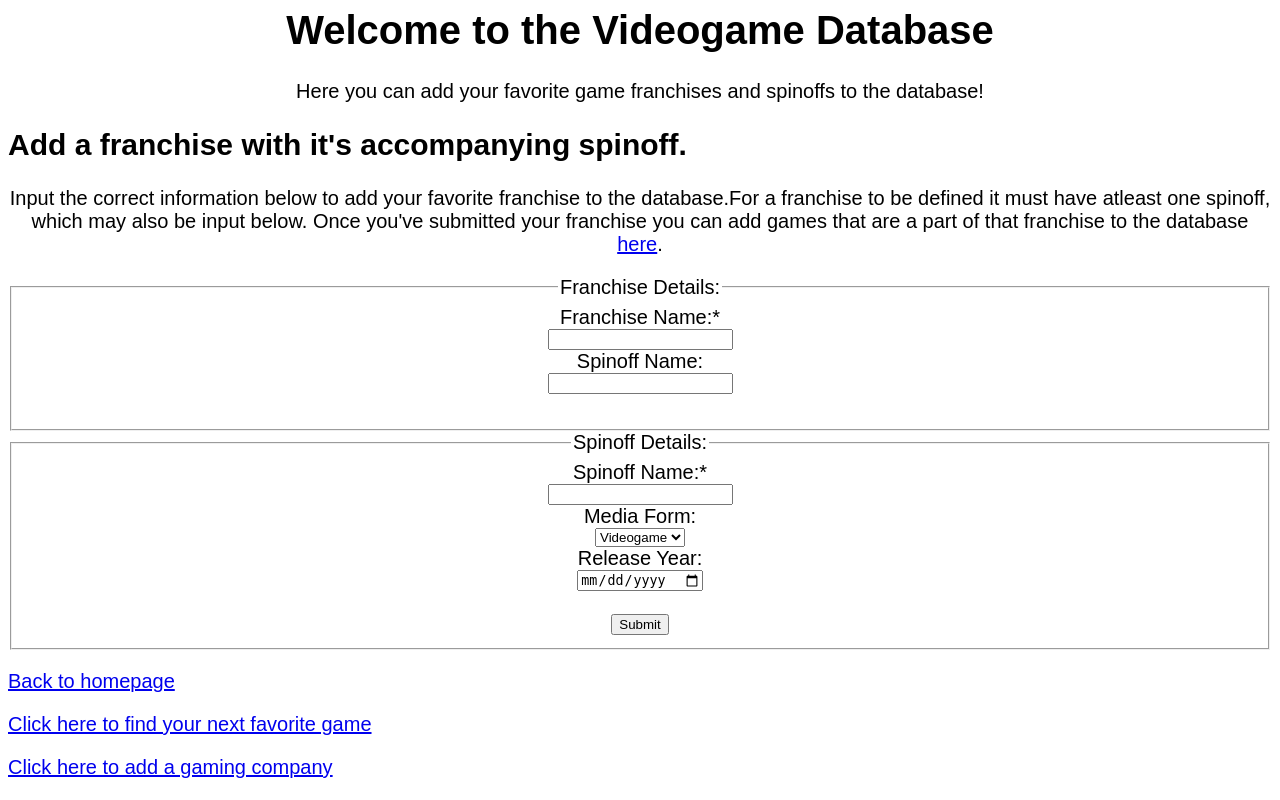
After one commit to basseches/vgdb, a Flask app: page /addfranchise in a window 1280 px wide. The commit adds this page. Run offline with Flask 3, Linux system fonts and the light colour scheme; parts of the project's set-up code (start-up, migrations or seed data) failed here and were passed over.

Commit message:
finished all user input stuff

```diff
--- a/server.py
+++ b/server.py
@@ -238,23 +238,56 @@ def addgame():
 #adding a company to the DB
 @app.route('/addcompany', methods=['GET'])
 def addcompany_page():
-    print("here")
     return render_template('addcompany.html')
 
 @app.route('/addcompany', methods=['POST'])
-def addcompany():
-    print("in here")
-    company_name = request.form['title']
+def addcompanyDB():
+    company_name = request.form['company']
     company_country = request.form['country']
 
     params = {}
     params["company"] = company_name
-    params["country"] = country
+    params["country"] = company_country
 
     g.conn.execute(text('INSERT INTO company(title,country) VALUES (:company,:country)'),params)
     g.conn.commit()
+    return redirect('/addcompany')
+#adding a franchise
+@app.route('/addfranchise', methods=['GET'])
+def addfranchise_page():
+    return render_template('addfranchise.html')
+
+@app.route('/addfranchise', methods=['POST'])
+def addfranchise():
+    #completely add the new spinoff first
+    spinoff_name = request.form['spinoff_title']
+    spinoff_type = request.form['spinoff_type']
+    spinoff_year = request.form['release_year']
+    print("made it here")
+
+
+    params = {}
+    params["title"] = spinoff_name
+    params["type"] = spinoff_type
+    params["release_year"] = spinoff_year
+
+    g.conn.execute(text('INSERT INTO spinoff(title,type,release_year) VALUES (:title,:type,:release_year)'),params)
+    g.conn.commit()
     print("made it here too")
-    return redirect('/addcompany')
+
+    #now handle franchise work
+    franchise = request.form['franchise']
+    spinoff = request.form['spinoff']
+
+    if franchise != "":
+        params = {}
+        params["franchise"] = franchise
+        params["spinoff"] = spinoff
+
+        g.conn.execute(text('INSERT INTO franchise(title,spinoff) VALUES (:franchise,:spinoff)'),params)
+        g.conn.commit()
+    return redirect('/addfranchise')
+
 
 #------------------------------------------------------------------------------
 # QUERYING
--- /dev/null
+++ b/templates/addfranchise.html
@@ -0,0 +1,64 @@
+<html>
+  <style>
+    body{
+      font-size: 15pt;
+      font-family: arial;
+    }
+  </style>
+
+
+<body>
+	<h1 style="text-align:center;">Welcome to the Videogame Database</h1>
+	<p style="text-align:center;">Here you can add your favorite game franchises and spinoffs to the database! </p>
+
+<div>
+<h2>Add a franchise with it's accompanying spinoff.</h2>
+
+<p style="text-align:center;">Input the correct information below to add your favorite franchise to the database.For a franchise to be defined it must have atleast one spinoff, which may also be input below. Once you've submitted your franchise you can add games that are a part of that franchise to the database <a href="addgame">here</a>. </p>
+
+<form style="text-align:center;" method="POST" action="/addfranchise">
+  <fieldset>
+    <legend>Franchise Details:</legend>
+
+    <label for="franchise">Franchise Name:*</label><br>
+    <input type="text" id="franchise" name="franchise" value=""><br>
+
+    <label for="spinoff">Spinoff Name:</label><br>
+    <input type="text" id="spinoff" name="spinoff" value=""><br><br>
+  </fieldset>
+
+ <fieldset>
+    <legend>Spinoff Details:</legend>
+
+    <label for="spinoff_title">Spinoff Name:*</label><br>
+    <input type="text" id="spinoff_title" name="spinoff_title" value=""><br>
+
+    <label for="spinoff_type">Media Form:</label><br>
+    <select id="spinoff_type" name="spinoff_type">
+    <option value="Game">Videogame</option>
+    <option value="Movie">Movie</option>
+    <option value="Comic" >Comic</option>
+    <option value="Show">Show</option>
+    <option value="Book">Book</option>
+    </select><br>
+
+    <label for="release_year">Release Year:</label><br>
+    <input type="date" id="release_year" name="release_year" value=""><br><br>
+
+    <input type="submit" value="Submit">
+  </fieldset>
+
+</form>
+</div>
+
+
+
+<p><a href=/>Back to homepage</a></p>
+<p><a href="query">Click here to find your next favorite game</a></p>
+<p><a href="addcompany">Click here to add a gaming company</a></p>
+
+
+</body>
+
+
+</html>
--- a/templates/nav.html
+++ b/templates/nav.html
@@ -22,6 +22,8 @@
                 <li class="navlinkcss" id="query"><a class="nav-link" id="nav-link2" href="/query">Search the VGDB</a></li>
                 <li class="navlinkcss" id="addg"><a class="nav-link" id="nav-link3" href="/addgame">Add a game</a></li>
                 <li class="navlinkcss" id="addc"><a class="nav-link" id="nav-link4" href="/addcompany">Add a company</a></li>
+		<li class="navlinkcss" id="addf"><a class="nav-link" id="nav-link5" href="/addfranchise">Add a franchise or spinoff here</a></li>
+
             </ul>
         </div>
         </a>
```
